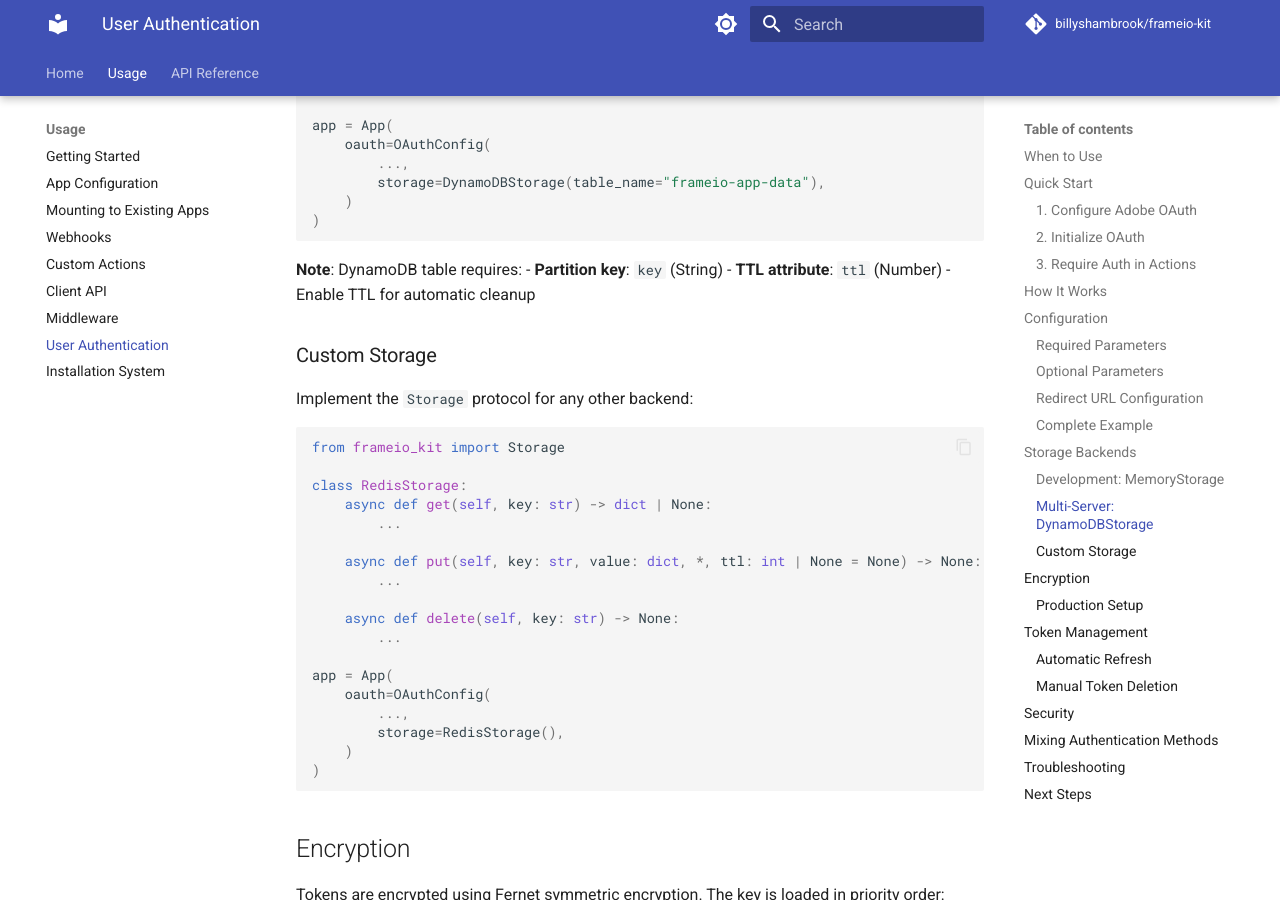
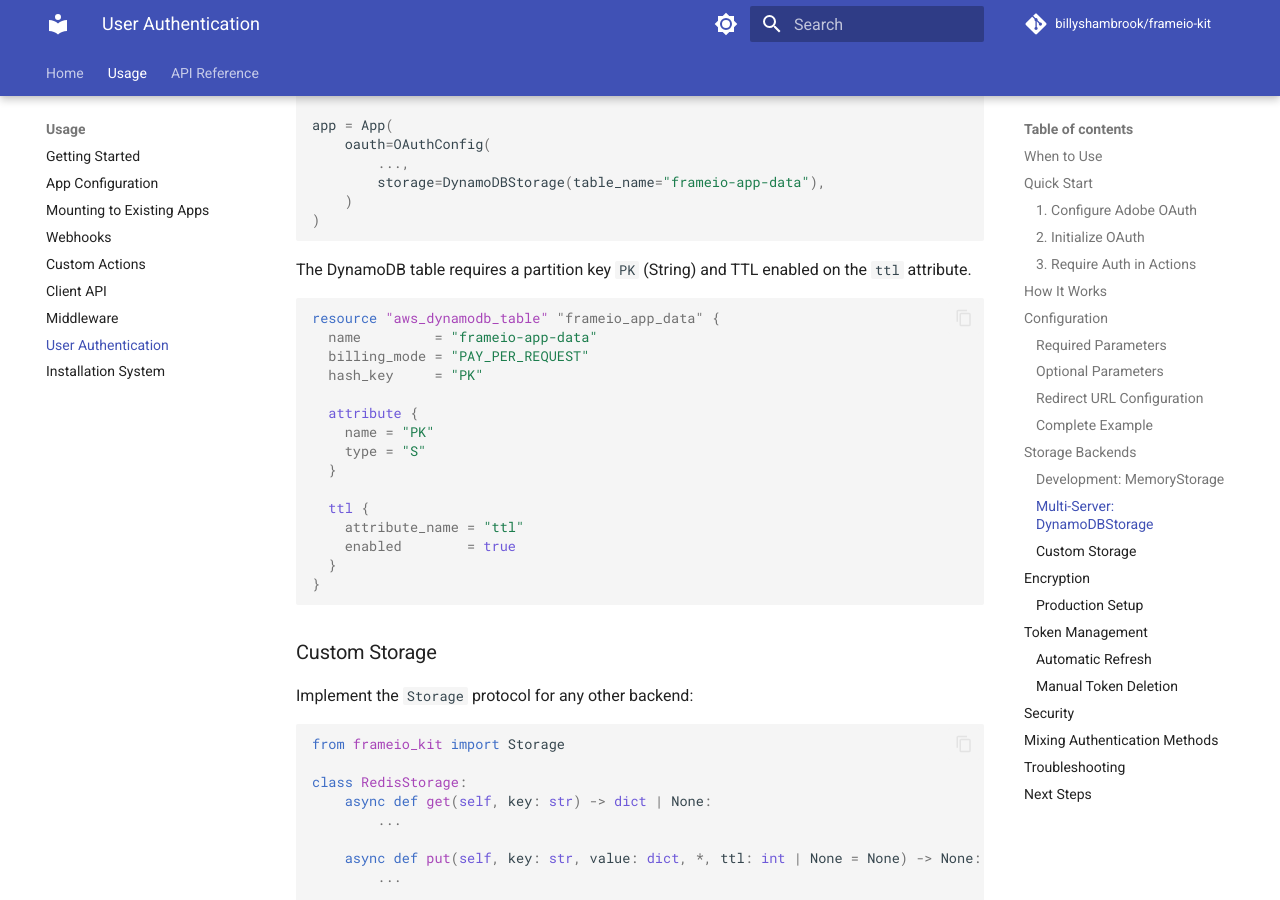
Before and after one commit to billyshambrook/frameio-kit, an MkDocs documentation site: the page built from docs/usage/user_auth.md, in a window 1280 px wide and 900 px high, scrolled down 4109 px. Built offline with MkDocs 1.6.1 and Material for MkDocs 9.7.7, drawn with Linux system fonts in a browser that asks for light colours; comment, search, counter and statistics services are not loaded.

Commit message:
Rename DynamoDB partition key to PK and add Terraform example to docs
Co-Authored-By: Claude Opus 4.6 <noreply@anthropic.com>

````diff
--- a/docs/usage/user_auth.md
+++ b/docs/usage/user_auth.md
@@ -174,9 +174,25 @@ app = App(
 )
 ```
 
-**Note**: DynamoDB table requires:
-- **Partition key**: `key` (String)
-- **TTL attribute**: `ttl` (Number) - Enable TTL for automatic cleanup
+The DynamoDB table requires a partition key `PK` (String) and TTL enabled on the `ttl` attribute.
+
+```hcl
+resource "aws_dynamodb_table" "frameio_app_data" {
+  name         = "frameio-app-data"
+  billing_mode = "PAY_PER_REQUEST"
+  hash_key     = "PK"
+
+  attribute {
+    name = "PK"
+    type = "S"
+  }
+
+  ttl {
+    attribute_name = "ttl"
+    enabled        = true
+  }
+}
+```
 
 ### Custom Storage
 
````
Also changed, not shown: 1 other file.
